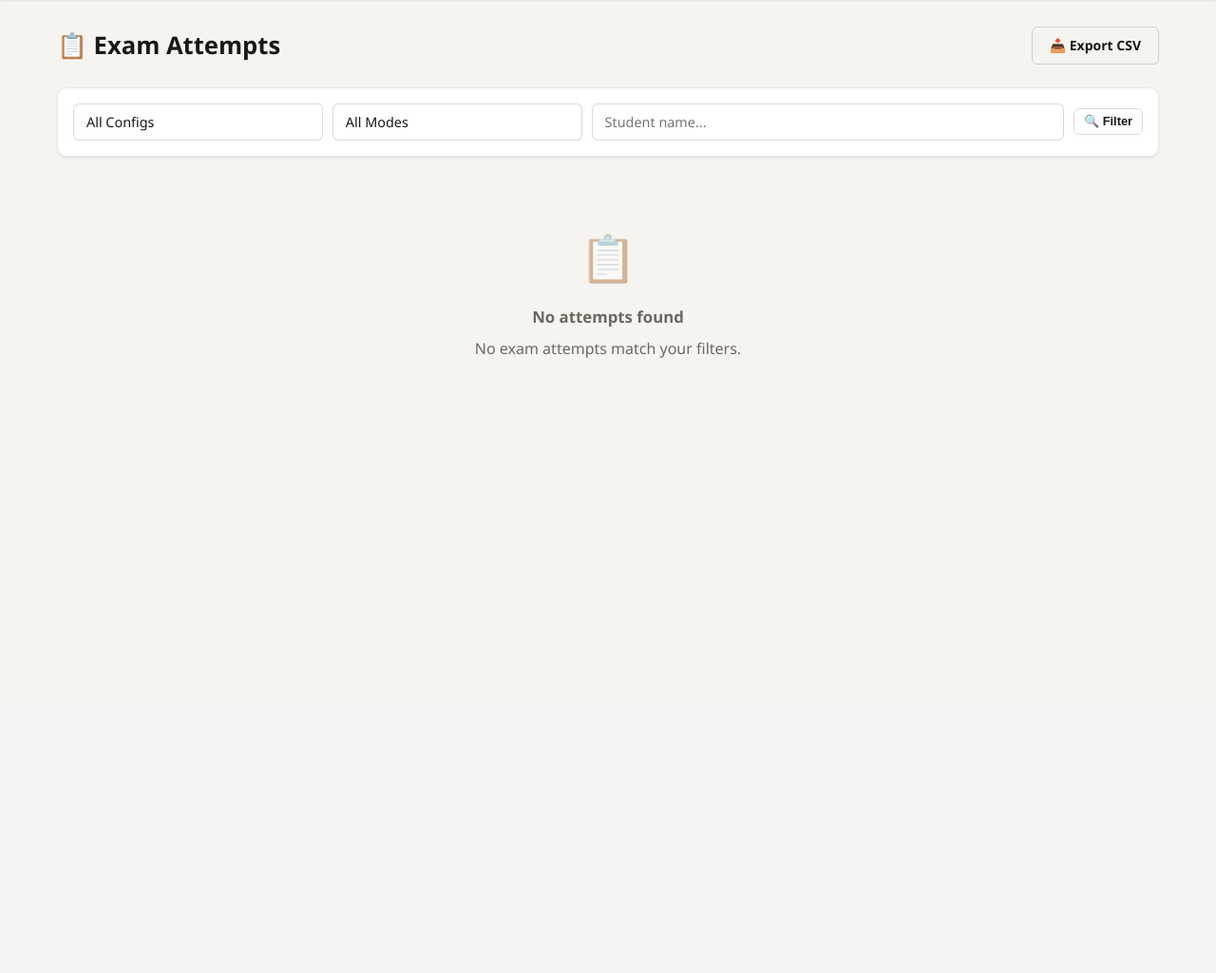
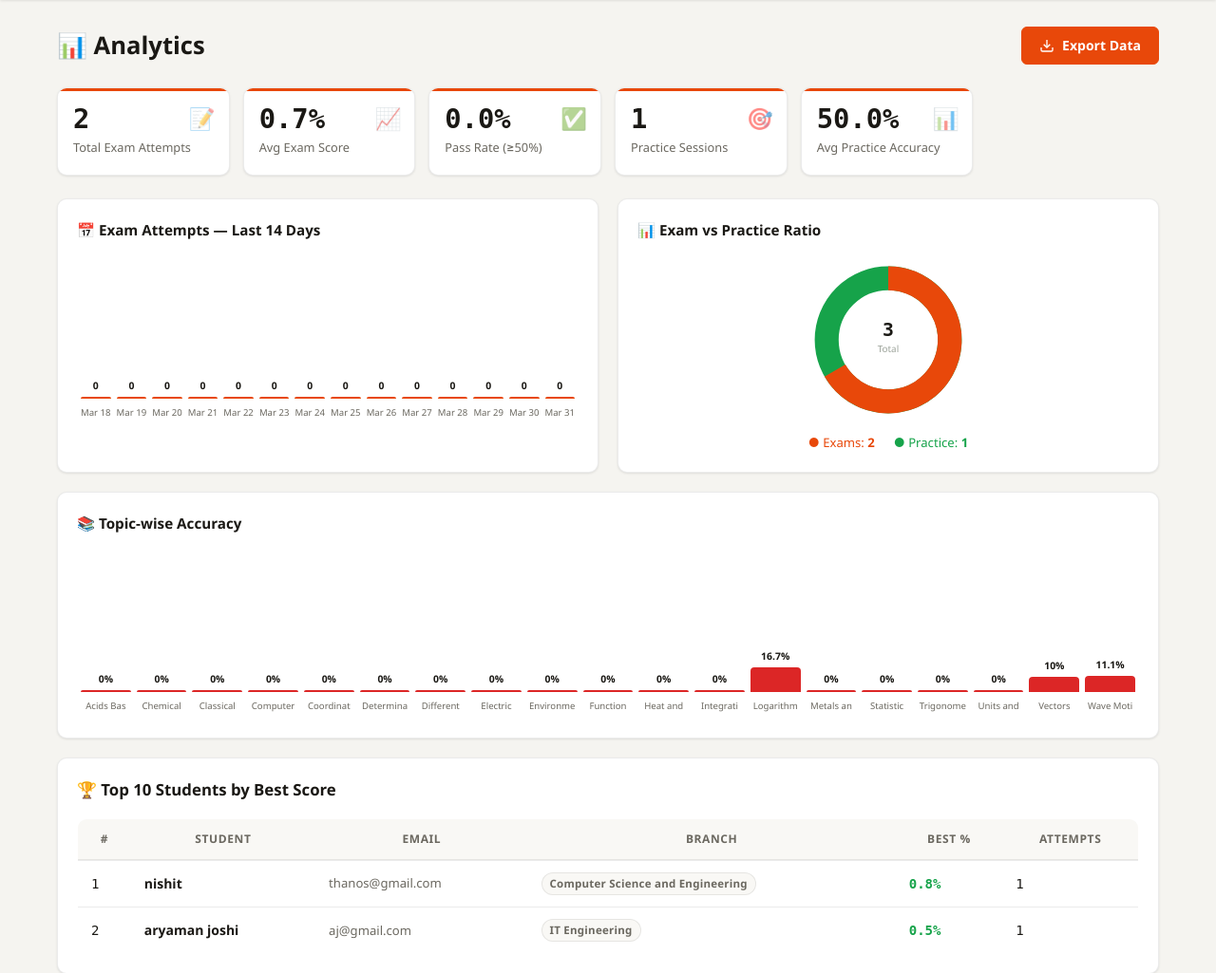
Before and after one commit to aryaman22/DDCET-mocktest, a Flask app: page /admin/analytics in a window 1280 px wide. Shown: the part 56-1081 px from the top of the page at 95% size. Before the commit the page ends 433 px from the top, so only its background shows below. Run offline with Flask 3, Linux system fonts and the light colour scheme; a user stored in the database is signed in.

Commit message:
analytics bug fix

```diff
--- a/templates/admin/analytics.html
+++ b/templates/admin/analytics.html
@@ -1,41 +1,77 @@
 {% extends "base.html" %}
-{% block title %}Attempts — DDCET Admin{% endblock %}
-{% block content %}
-<div class="main-content">
-    <div class="d-flex justify-between align-center" style="margin-bottom: 24px;">
-        <h1>📋 Exam Attempts</h1>
-        <a href="{{ url_for('admin.export_attempts') }}" class="btn btn-outline">📥 Export CSV</a>
-    </div>
+{% block title %}Analytics — DDCET Admin{% endblock %}
+{% block head %}
+<style>
+    .analytics-grid {
+        display: grid;
+        grid-template-columns: 1fr 1fr;
+        gap: 20px;
+        margin-bottom: 20px;
+    }
 
-    <!-- Filters -->
-    <div class="card" style="margin-bottom: 20px; padding: 16px;">
-        <form method="GET" action="{{ url_for('admin.attempts') }}">
-            <div style="display:flex; flex-wrap:wrap; gap:10px; align-items:center;">
-                <select name="config_id" class="form-control" style="flex:1; min-width:160px;">
-                    <option value="">All Configs</option>
-                    {% for c in configs %}
-                    <option value="{{ c.id }}" {{ 'selected' if config_filter==c.id|string }}>{{ c.name }}</option>
-                    {% endfor %}
-                </select>
-                <select name="mode" class="form-control" style="flex:1; min-width:130px;">
-                    <option value="">All Modes</option>
-                    <option value="exam" {{ 'selected' if mode_filter=='exam' }}>Exam</option>
-                    <option value="practice" {{ 'selected' if mode_filter=='practice' }}>Practice</option>
-                </select>
-                <input type="text" name="student" class="form-control" placeholder="Student name..."
-                    value="{{ student_filter }}" style="flex:2; min-width:160px;">
-                <button type="submit" class="btn btn-outline btn-sm" style="white-space:nowrap;">🔍 Filter</button>
-                {% if config_filter or mode_filter or student_filter %}
-                <a href="{{ url_for('admin.attempts') }}" class="btn btn-outline btn-sm" style="white-space:nowrap;">✕
-                    Clear</a>
-                {% endif %}
-            </div>
-        </form>
-    </div>
+    @media (max-width:720px) {
+        .analytics-grid {
+            grid-template-columns: 1fr;
+        }
+    }
 
-    {% if attempts %}
-    <style>
-        @media (max-width: 640px) {
+    .chart-box {
+        background: var(--surface);
+        border: 1px solid var(--border);
+        border-radius: var(--radius);
+        padding: 20px;
+        box-shadow: var(--shadow-sm);
+    }
+
+    .chart-box h3 {
+        font-size: .95rem;
+        margin-bottom: 14px;
+    }
+
+    .bar-wrap {
+        display: flex;
+        align-items: flex-end;
+        gap: 6px;
+        overflow-x: auto;
+        min-height: 180px;
+        padding: 24px 4px 28px;
+    }
+
+    .b {
+        flex: 1;
+        min-width: 28px;
+        max-width: 70px;
+        border-radius: 4px 4px 0 0;
+        position: relative;
+        transition: opacity .15s;
+    }
+
+    .b:hover {
+        opacity: .8;
+    }
+
+    .b .bv {
+        position: absolute;
+        top: -20px;
+        left: 50%;
+        transform: translateX(-50%);
+        font-size: .65rem;
+        font-weight: 700;
+        white-space: nowrap;
+        color: var(--text);
+    }
+
+    .b .bl {
+        position: absolute;
+        bottom: -22px;
+        left: 50%;
+        transform: translateX(-50%);
+        font-size: .6rem;
+        color: var(--text-secondary);
+        white-space: nowrap;
+    }
+
+    @media (max-width:640px) {
         .col-hide-mobile {
             display: none !important;
         }
@@ -47,88 +83,201 @@
         }
     }
 </style>
+{% endblock %}
+{% block content %}
+<div class="main-content">
+
+    <div
+        style="display:flex;justify-content:space-between;align-items:center;margin-bottom:24px;flex-wrap:wrap;gap:12px;">
+        <h1 style="margin-bottom:0;">📊 Analytics</h1>
+        <a href="{{ url_for('admin.export_analytics') }}" class="btn btn-primary"
+            style="display:flex;align-items:center;gap:8px;">
+            <svg width="16" height="16" viewBox="0 0 24 24" fill="none" stroke="currentColor" stroke-width="2">
+                <path d="M21 15v4a2 2 0 0 1-2 2H5a2 2 0 0 1-2-2v-4" />
+                <polyline points="7 10 12 15 17 10" />
+                <line x1="12" y1="15" x2="12" y2="3" />
+            </svg>
+            Export Data
+        </a>
+    </div>
+
+    <!-- Stats -->
+    <div class="card-grid" style="margin-bottom:24px;">
+        <div class="stat-card">
+            <div class="stat-icon">📝</div>
+            <div class="stat-value mono">{{ total_exam_attempts }}</div>
+            <div class="stat-label">Total Exam Attempts</div>
+        </div>
+        <div class="stat-card">
+            <div class="stat-icon">📈</div>
+            <div class="stat-value mono">{{ avg_exam_score }}%</div>
+            <div class="stat-label">Avg Exam Score</div>
+        </div>
+        <div class="stat-card">
+            <div class="stat-icon">✅</div>
+            <div class="stat-value mono">{{ pass_rate }}%</div>
+            <div class="stat-label">Pass Rate (≥50%)</div>
+        </div>
+        <div class="stat-card">
+            <div class="stat-icon">🎯</div>
+            <div class="stat-value mono">{{ total_practice }}</div>
+            <div class="stat-label">Practice Sessions</div>
+        </div>
+        <div class="stat-card">
+            <div class="stat-icon">📊</div>
+            <div class="stat-value mono">{{ avg_practice_accuracy }}%</div>
+            <div class="stat-label">Avg Practice Accuracy</div>
+        </div>
+    </div>
+
+    <!-- Charts -->
+    <div class="analytics-grid">
+        <div class="chart-box">
+            <h3>📅 Exam Attempts — Last 14 Days</h3>
+            <div class="bar-wrap" id="daily-chart">
+                <p class="text-muted" style="font-size:.85rem;align-self:center;">Loading…</p>
+            </div>
+        </div>
+        <div class="chart-box" style="display:flex;flex-direction:column;align-items:center;">
+            <h3 style="align-self:flex-start;">📊 Exam vs Practice Ratio</h3>
+            <svg width="180" height="180" viewBox="0 0 200 200" id="ratio-svg"></svg>
+            <div style="display:flex;gap:20px;font-size:.82rem;margin-top:8px;">
+                <span style="color:var(--primary);">● Exams: <strong>{{ exam_count }}</strong></span>
+                <span style="color:var(--green);">● Practice: <strong>{{ practice_count }}</strong></span>
+            </div>
+        </div>
+    </div>
+
+    <!-- Topic Chart -->
+    <div class="chart-box" style="margin-bottom:20px;">
+        <h3>📚 Topic-wise Accuracy</h3>
+        <div class="bar-wrap" id="topic-chart">
+            <p class="text-muted" style="font-size:.85rem;align-self:center;">Loading…</p>
+        </div>
+    </div>
+
+    <!-- Top Students -->
+    <div class="card" style="margin-bottom:20px;">
+        <h3 style="margin-bottom:16px;">🏆 Top 10 Students by Best Score</h3>
+        {% if top_students %}
         <div class="table-responsive">
             <table class="table-dark">
                 <thead>
                     <tr>
+                        <th>#</th>
                         <th>Student</th>
-                    <th class="col-hide-mobile">Config</th>
-                    <th class="col-hide-mobile">Mode</th>
-                    <th class="col-hide-mobile">Date</th>
-                    <th>Score</th>
-                    <th>%</th>
-                    <th class="col-hide-mobile">Time</th>
-                    <th>Status</th>
+                        <th class="col-hide-mobile">Email</th>
+                        <th class="col-hide-mobile">Branch</th>
+                        <th>Best %</th>
+                        <th>Attempts</th>
                     </tr>
                 </thead>
                 <tbody>
-                {% for a in attempts %}
-                <tr class="clickable-row"
-                    onclick="window.location.href='{{ url_for('admin.attempt_detail', attempt_id=a.id) }}';">
-                    <td>{{ a.user.name if a.user else 'N/A' }}</td>
-                    <td class="col-hide-mobile">{{ a.config.name if a.config else 'N/A' }}</td>
-                    <td class="col-hide-mobile">
-                        <span class="badge {{ 'badge-exam' if a.mode == 'exam' else 'badge-practice' }}">
-                            {{ '📝' if a.mode == 'exam' else '🎯' }} {{ a.mode|upper }}
-                        </span>
+                    {% for s in top_students %}
+                    <tr>
+                        <td class="mono">{{ loop.index }}</td>
+                        <td><strong>{{ s.name }}</strong></td>
+                        <td class="text-muted col-hide-mobile" style="font-size:.82rem;">{{ s.email }}</td>
+                        <td class="col-hide-mobile"><span class="badge badge-muted">{{ s.engineering_branch }}</span>
                         </td>
-                    <td class="mono col-hide-mobile" style="font-size:.8rem;">{{ a.started_at.strftime('%Y-%m-%d %H:%M')
-                        if a.started_at else '' }}</td>
-                    <td class="mono">{{ a.score }}/{{ a.max_score }}</td>
-                    <td class="mono {{ 'text-green' if a.percentage >= 50 else 'text-red' }}">{{ a.percentage }}%</td>
-                    <td class="mono col-hide-mobile" style="font-size:.8rem;">
-                        {% if a.time_taken_sec %}{{ (a.time_taken_sec // 60) }}m {{ a.time_taken_sec % 60 }}s{% else
-                        %}—{% endif %}
-                    </td>
-                    <td>
-                        <span
-                            class="badge {{ 'badge-success' if a.status == 'submitted' else 'badge-warning' if a.status == 'in_progress' else 'badge-muted' }}">
-                            {{ a.status }}
-                        </span>
-                        {% if a.fs_exit_count > 0 or a.tab_switch_count > 0 %}
-                        <span class="violation-badge">🚨 {{ a.fs_exit_count + a.tab_switch_count }}</span>
-                        {% endif %}
-                    </td>
+                        <td class="mono text-green"><strong>{{ s.best_score }}%</strong></td>
+                        <td class="mono">{{ s.attempt_count }}</td>
                     </tr>
                     {% endfor %}
                 </tbody>
             </table>
         </div>
+        {% else %}<p class="text-muted">No exam data yet.</p>{% endif %}
+    </div>
 
-    {% if pagination.pages > 1 %}
-    <div class="pagination">
-        {% if pagination.has_prev %}
-        <a
-            href="{{ url_for('admin.attempts', page=pagination.prev_num, config_id=config_filter, mode=mode_filter, student=student_filter) }}">←
-            Prev</a>
-        {% endif %}
-        {% for p in pagination.iter_pages() %}
-        {% if p %}
-        {% if p == pagination.page %}
-        <span class="current">{{ p }}</span>
-        {% else %}
-        <a
-            href="{{ url_for('admin.attempts', page=p, config_id=config_filter, mode=mode_filter, student=student_filter) }}">{{
-            p }}</a>
-        {% endif %}
-        {% else %}
-        <span class="disabled">…</span>
-        {% endif %}
+    <!-- Hardest Questions -->
+    <div class="card">
+        <h3 style="margin-bottom:16px;">🔥 10 Hardest Questions</h3>
+        {% if hardest %}
+        <div class="table-responsive">
+            <table class="table-dark">
+                <thead>
+                    <tr>
+                        <th>#</th>
+                        <th>Question</th>
+                        <th class="col-hide-mobile">Topic</th>
+                        <th>Correct %</th>
+                        <th class="col-hide-mobile">Attempts</th>
+                    </tr>
+                </thead>
+                <tbody>
+                    {% for h in hardest %}
+                    <tr>
+                        <td class="mono">{{ loop.index }}</td>
+                        <td style="font-size:.85rem;">{{ h.question }}</td>
+                        <td class="col-hide-mobile"><span class="badge badge-muted">{{ h.topic }}</span></td>
+                        <td class="mono text-red"><strong>{{ h.accuracy }}%</strong></td>
+                        <td class="mono col-hide-mobile">{{ h.attempts }}</td>
+                    </tr>
                     {% endfor %}
-        {% if pagination.has_next %}
-        <a
-            href="{{ url_for('admin.attempts', page=pagination.next_num, config_id=config_filter, mode=mode_filter, student=student_filter) }}">Next
-            →</a>
-        {% endif %}
+                </tbody>
+            </table>
         </div>
-    {% endif %}
+        {% else %}<p class="text-muted">No attempt data yet.</p>{% endif %}
+    </div>
 
-    {% else %}
-    <div class="empty-state">
-        <div class="empty-icon">📋</div>
-        <h3>No attempts found</h3>
-        <p>No exam attempts match your filters.</p>
 </div>
-    {% endif %}
-</div>
+<script>
+    const dailyData = {{ daily_data | safe }};
+    const topicData = {{ topic_chart_data | safe }};
+    const examCount = {{ exam_count }};
+    const practiceCount = {{ practice_count }};
+
+    document.addEventListener('DOMContentLoaded', () => {
+        renderDaily();
+        renderTopic();
+        renderDonut();
+    });
+
+    function renderDaily() {
+        const el = document.getElementById('daily-chart');
+        if (!el) return;
+        if (!dailyData || !dailyData.length) { el.innerHTML = '<p class="text-muted" style="font-size:.85rem;align-self:center;">No data yet</p>'; return; }
+        const max = Math.max(...dailyData.map(d => d.count), 1);
+        el.innerHTML = dailyData.map(d => {
+            const h = Math.max((d.count / max) * 160, d.count > 0 ? 6 : 2);
+            return `<div class="b" style="height:${h}px;background:var(--primary);"><span class="bv">${d.count}</span><span class="bl">${d.date}</span></div>`;
+        }).join('');
+    }
+
+    function renderTopic() {
+        const el = document.getElementById('topic-chart');
+        if (!el) return;
+        if (!topicData || !topicData.length) { el.innerHTML = '<p class="text-muted" style="font-size:.85rem;align-self:center;">No topic data yet</p>'; return; }
+        el.innerHTML = topicData.map(d => {
+            const h = Math.max((d.accuracy / 100) * 160, d.accuracy > 0 ? 6 : 2);
+            const c = d.accuracy >= 70 ? 'var(--green)' : d.accuracy >= 40 ? 'var(--yellow)' : 'var(--red)';
+            return `<div class="b" style="height:${h}px;background:${c};"><span class="bv">${d.accuracy}%</span><span class="bl">${d.topic.substring(0, 9)}</span></div>`;
+        }).join('');
+    }
+
+    function renderDonut() {
+        const svg = document.getElementById('ratio-svg');
+        if (!svg) return;
+        const total = examCount + practiceCount;
+        if (!total) { svg.innerHTML = '<text x="100" y="108" text-anchor="middle" fill="var(--muted)" font-size="13">No data yet</text>'; return; }
+        const cx = 100, cy = 100, r = 72, sw = 28;
+        const pct = examCount / total;
+        const ang = pct * 2 * Math.PI;
+        const x2 = cx + r * Math.sin(ang), y2 = cy - r * Math.cos(ang);
+        const large = pct > 0.5 ? 1 : 0;
+        let arc = '';
+        if (examCount > 0 && practiceCount > 0) {
+            arc = `<path d="M ${cx} ${cy - r} A ${r} ${r} 0 ${large} 1 ${x2} ${y2}" fill="none" stroke="var(--primary)" stroke-width="${sw}"/>`;
+        } else if (examCount === total) {
+            arc = `<circle cx="${cx}" cy="${cy}" r="${r}" fill="none" stroke="var(--primary)" stroke-width="${sw}"/>`;
+        }
+        svg.innerHTML = `
+    <circle cx="${cx}" cy="${cy}" r="${r}" fill="none" stroke="var(--green)" stroke-width="${sw}"/>
+    ${arc}
+    <circle cx="${cx}" cy="${cy}" r="${r - sw / 2 - 2}" fill="var(--surface)"/>
+    <text x="${cx}" y="${cy - 5}" text-anchor="middle" fill="var(--text)" font-size="22" font-weight="700" font-family="monospace">${total}</text>
+    <text x="${cx}" y="${cy + 14}" text-anchor="middle" fill="var(--muted)" font-size="11">Total</text>`;
+    }
+</script>
 {% endblock %}
```
Also changed, not shown: admin.py (+65 -40 lines), templates/admin/attempts.html (+34 -39 lines). Lines whose indentation alone changed are shown as unchanged.
